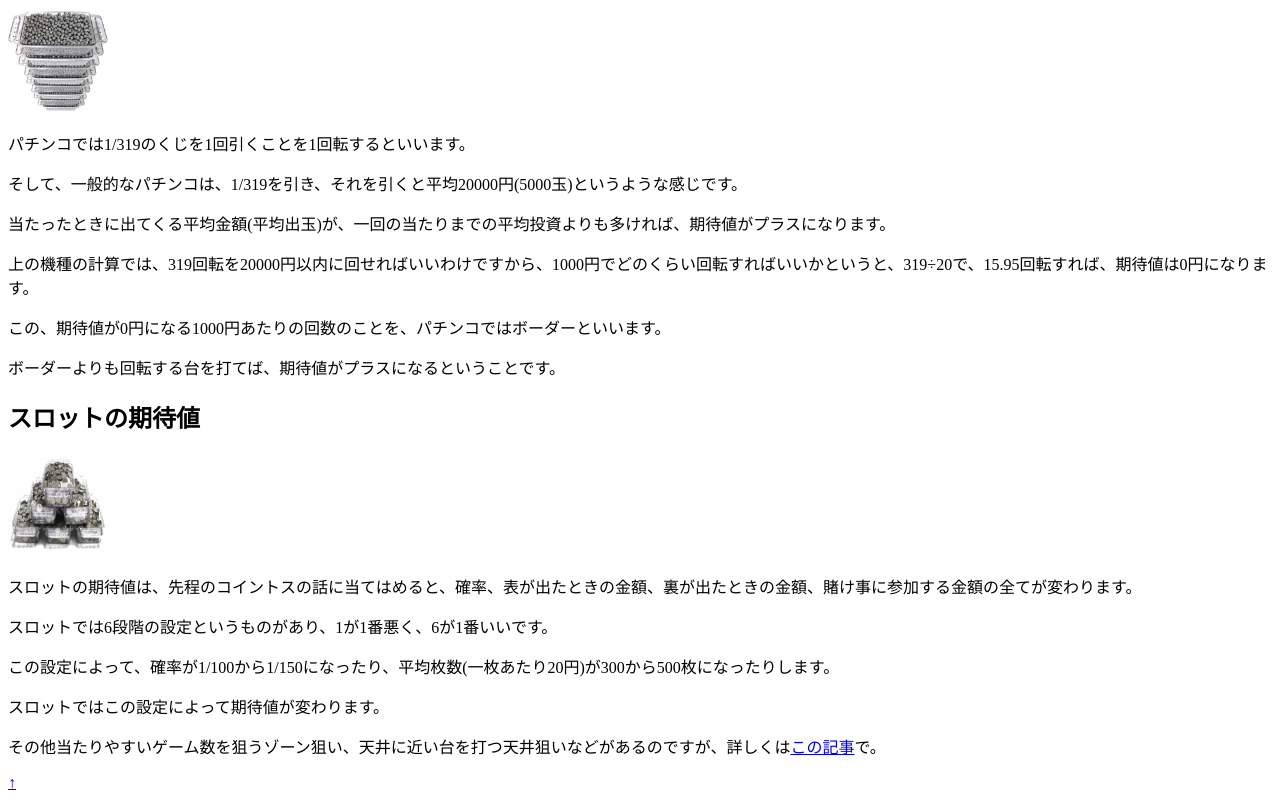
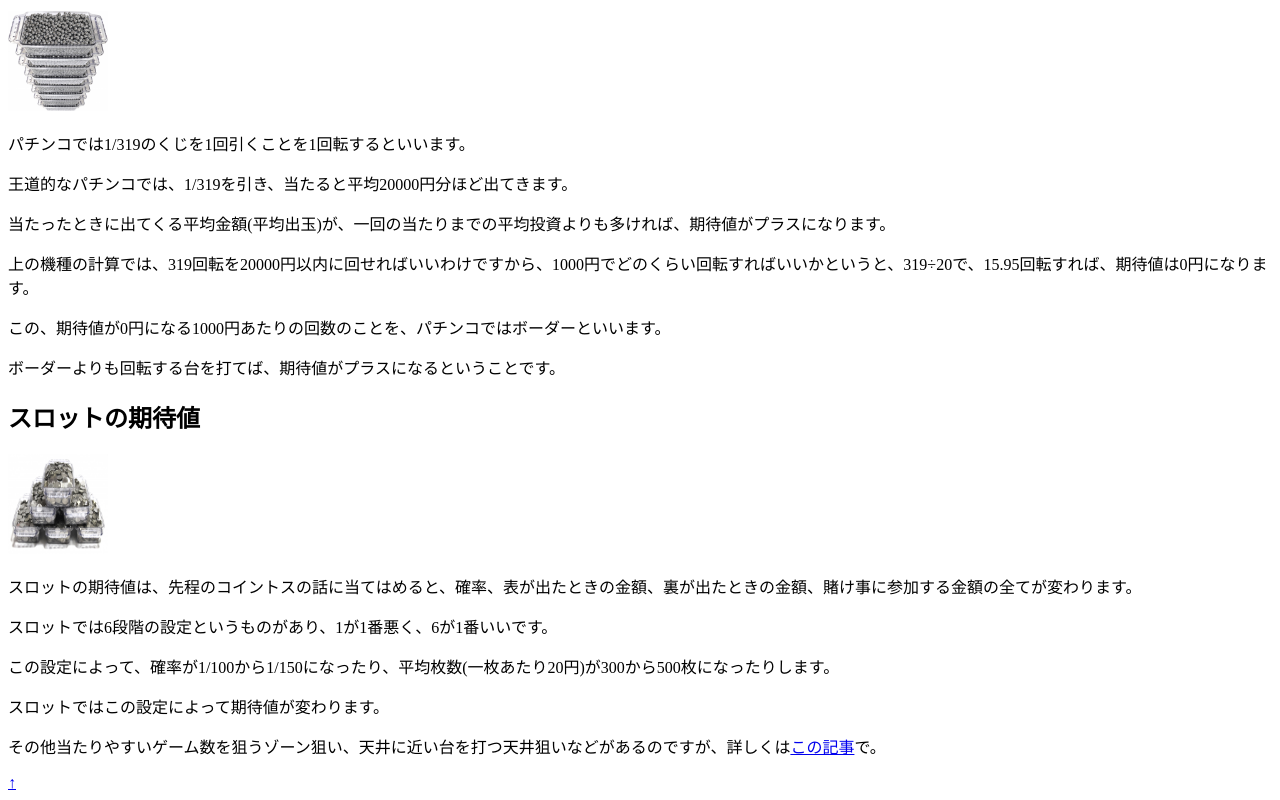
Before and after one commit to yuki020315/pachinko-win, a plain HTML site: page index.html in a window 1280 px wide. Shown: the part 1151-1951 px from the top of the page. Drawn offline with Linux system fonts and the light colour scheme.

Commit message:
Add files via upload

```diff
--- a/index.html
+++ b/index.html
@@ -73,7 +73,7 @@
       height="100">
       <div>
         <p>パチンコでは1/319のくじを1回引くことを1回転するといいます。</p>
-        <p>そして、一般的なパチンコは、1/319を引き、それを引くと平均20000円(5000玉)というような感じです。</p>
+        <p>王道的なパチンコでは、1/319を引き、当たると平均20000円分ほど出てきます。</p>
         <p><span>当たったときに出てくる平均金額(平均出玉)が、一回の当たりまでの平均投資よりも多ければ、期待値がプラスになります。</span></p>
         <p>上の機種の計算では、319回転を20000円以内に回せればいいわけですから、1000円でどのくらい回転すればいいかというと、319÷20で、15.95回転すれば、期待値は0円になります。</p>
         <p>この、期待値が0円になる1000円あたりの回数のことを、パチンコではボーダーといいます。</p>
```
